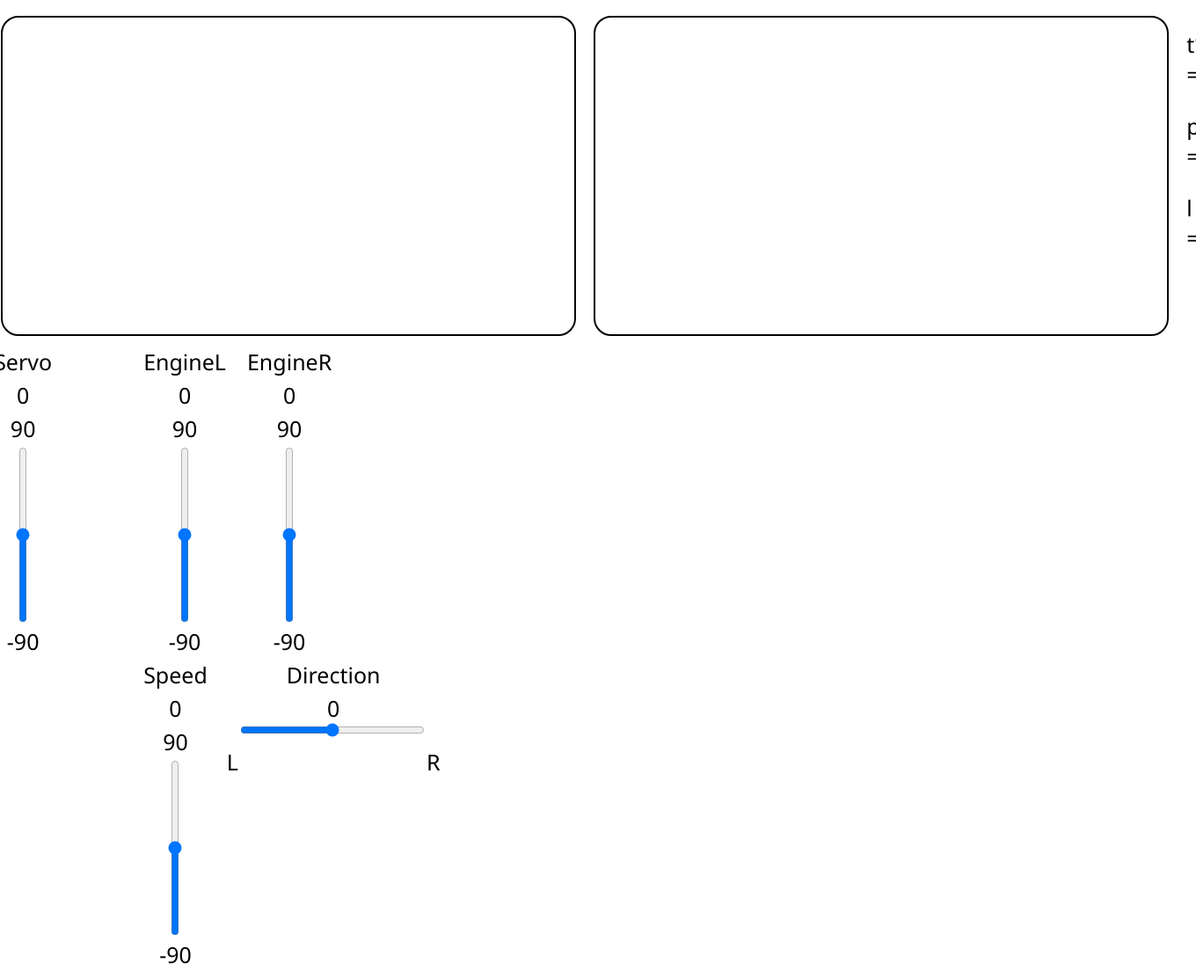
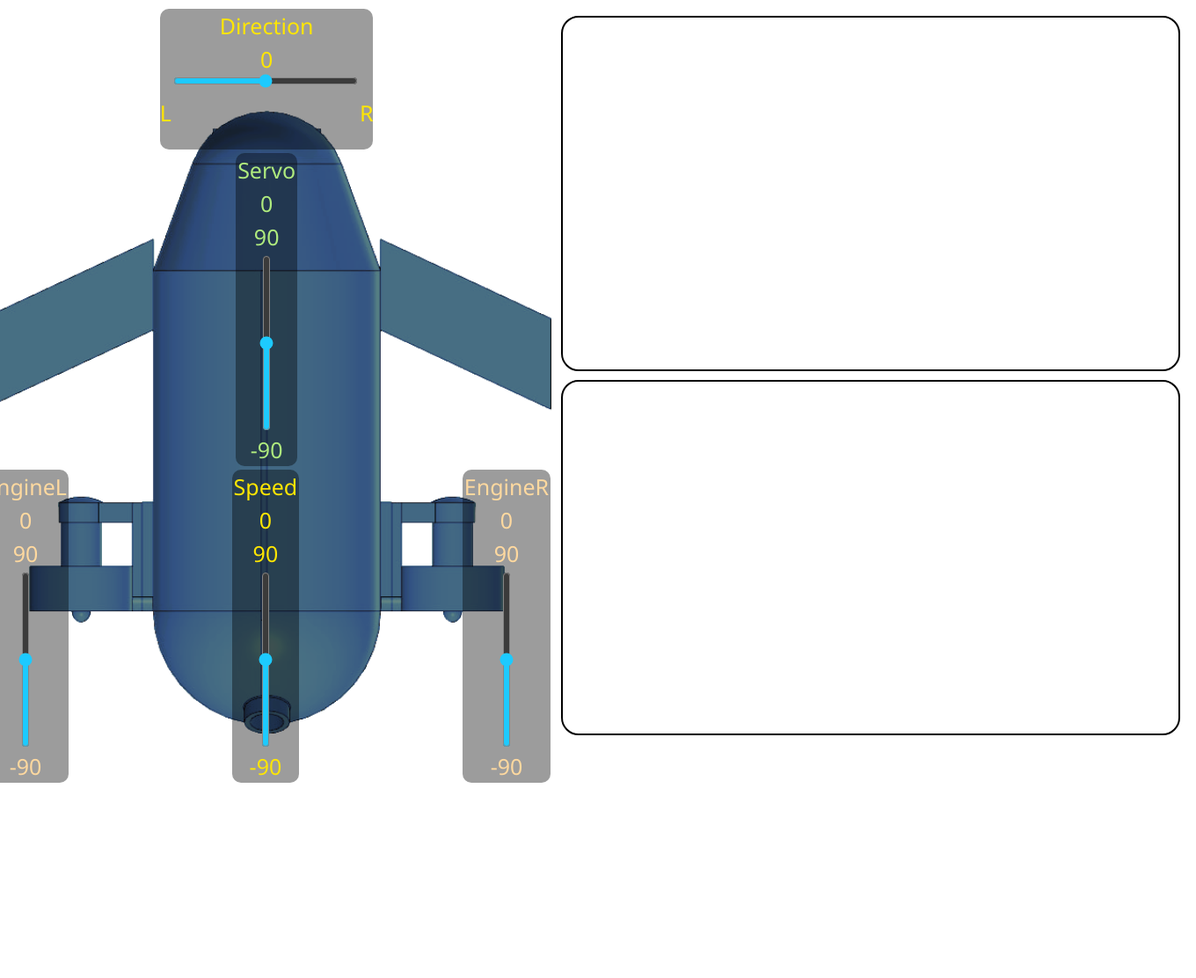
Before and after one commit to vasuy4/FlaskDron, a Flask app: page / in a window 1360 px wide; the page is wider, and only the part inside the window is pictured. Shown: that part at 88% size. After the commit the page ends 890 px from the top of that part, so only its background shows below. Run offline with Flask 3, Linux system fonts and the light colour scheme.

Commit message:
add some styles for main page

```diff
--- a/static/css/style.css
+++ b/static/css/style.css
@@ -17,10 +17,15 @@ button {
     justify-content: center;
 }
 
+.control {
+    display: flex;
+}
+
 .controlChild {
     width: 650px;
     display: flex;
-    justify-content: center
+    justify-content: center;
+    flex-direction: column;
 }
 
 .leftRight {
@@ -31,18 +36,14 @@ button {
 
 .monitor {
     margin: 10px;
-    width: 650px;
-    height: 360px;
+    width: 700px;
+    height: 400px;
     border: 2px solid black;
     border-radius: 20px;
     display: flex;
     justify-content: center;
     align-items: center;
     overflow: hidden; /* Добавляем, чтобы GIF не выходил за пределы блока */
-}
-
-.monitors {
-    display: flex;
 }
 
 .monitor img {
@@ -83,6 +84,12 @@ button {
 
 .control_engines {
     display: flex;
+    justify-content: space-between;
+}
+
+.control_servoDir {
+    display: flex;
+    justify-content: center;
 }
 
 .control_speed_direction {
@@ -120,3 +127,37 @@ button {
     height: 200px; /* Увеличиваем высоту для лучшего отображения */
     padding: 0 5px;
 }
+
+.absolute {
+    position: absolute;
+}
+
+.zindex {
+    z-index: -1;
+}
+
+.dronImg {
+    margin-top: 60px;
+    width: 650px;
+}
+
+input[type=range] {
+    accent-color: rgb(29, 202, 255);
+}
+
+.servoWordControl {
+    color: rgb(175, 235, 126);
+}
+
+.engineWordControl {
+    color: rgb(255, 217, 159);
+}
+
+.spdrWordControl {
+    color: rgb(255, 230, 2);
+}
+
+.backgroundColor {
+    background-color: rgba(0, 0, 0, 0.39);
+    border-radius: 10px;
+}
--- a/templates/index.html
+++ b/templates/index.html
@@ -13,6 +13,62 @@
   <body>
     <div class="controlPanel">
       <div class="control">
+        <div class="controlChild">
+          <img src="../static/images/Dron.png" alt="dron" class="absolute zindex dronImg">
+
+          <div class="control_servoDir margin2">
+            <div class="control_direction backgroundColor">
+              <p class="margin2 spdrWordControl">Direction</p>
+              <p class="margin2 spdrWordControl"><span id="slider_value_direction">0</span></p>
+              <div class="flex">
+                <p class="spdrWordControl">L</p>
+                <input type="range" min="-90" max="90" id="slider_direction" class="margin2 slider_horizontal" />
+                <p class="spdrWordControl">R</p>
+              </div>
+            </div>
+          </div>
+
+          <div class="control_servoDir margin2">
+            <div class="control_servo_engine backgroundColor">
+              <p class="margin2 servoWordControl">Servo</p>
+              <p class="margin2 servoWordControl"><span id="slider_value_servo">0</span></p>
+              <p class="margin2 servoWordControl">90</p>
+              <input type="range" min="-90" max="90" id="slider_servo" class="slider_servo_engine margin2 slider_vertical" />
+              <p class="margin2 servoWordControl">-90</p>
+            </div>
+          </div>
+
+          <div class="control_engines margin2">
+            <div class="control_servo_engine backgroundColor">
+              <p class="margin2 engineWordControl">EngineL</p>
+              <p class="margin2 engineWordControl"><span id="slider_value_engine_left">0</span></p>
+              <p class="margin2 engineWordControl">90</p>
+              <input type="range" min="-90" max="90" id="slider_engine_left" class="slider_servo_engine margin2 slider_vertical" />
+              <p class="margin2 engineWordControl">-90</p>
+            </div>
+
+            <div class="control_speed backgroundColor">
+              <p class="margin2 spdrWordControl">Speed</p>
+              <p class="margin2 spdrWordControl"><span id="slider_value_speed">0</span></p>
+              <p class="margin2 spdrWordControl">90</p>
+              <input type="range" min="-90" max="90" id="slider_speed" class="slider_servo_engine margin2 slider_vertical" />
+              <p class="margin2 spdrWordControl">-90</p>
+            </div>
+
+            <div class="control_servo_engine backgroundColor">
+              <p class="margin2 engineWordControl">EngineR</p>
+              <p class="margin2 engineWordControl"><span id="slider_value_engine_right">0</span></p>
+              <p class="margin2 engineWordControl">90</p>
+              <input type="range" min="-90" max="90" id="slider_engine_right" class="slider_servo_engine margin2 slider_vertical" />
+              <p class="margin2 engineWordControl">-90</p>
+            </div>
+          </div>
+
+          <div class="controlChild">
+
+          </div>
+        </div>
+
         <div class="monitors">
           <div class="monitor">
   <!--            <img src="{{ url_for('static', filename='images/dron.gif') }}" alt="dron"> Видео-->
@@ -21,60 +77,7 @@
             <!--            <img src="{{ url_for('static', filename='images/dron.gif') }}" alt="dron"> Положение дрона-->
           </div>
         </div>
-        <div class="controlChild">
 
-          <div class="control_servo_engine">
-            <p class="margin2">Servo</p>
-            <p class="margin2"><span id="slider_value_servo">0</span></p>
-            <p class="margin2">90</p>
-            <input type="range" min="-90" max="90" id="slider_servo" class="slider_servo_engine margin2 slider_vertical" />
-            <p class="margin2">-90</p>
-          </div>
-
-          <div class="control_block">
-            <div class="control_engines">
-              <div class="control_servo_engine">
-                <p class="margin2">EngineL</p>
-                <p class="margin2"><span id="slider_value_engine_left">0</span></p>
-                <p class="margin2">90</p>
-                <input type="range" min="-90" max="90" id="slider_engine_left" class="slider_servo_engine margin2 slider_vertical" />
-                <p class="margin2">-90</p>
-              </div>
-
-              <div class="control_servo_engine margin_left20">
-                <p class="margin2">EngineR</p>
-                <p class="margin2"><span id="slider_value_engine_right">0</span></p>
-                <p class="margin2">90</p>
-                <input type="range" min="-90" max="90" id="slider_engine_right" class="slider_servo_engine margin2 slider_vertical" />
-                <p class="margin2">-90</p>
-              </div>
-            </div>
-
-            <div class="control_speed_direction">
-              <div class="control_speed">
-                <p class="margin2">Speed</p>
-                <p class="margin2"><span id="slider_value_speed">0</span></p>
-                <p class="margin2">90</p>
-                <input type="range" min="-90" max="90" id="slider_speed" class="slider_servo_engine margin2 slider_vertical" />
-                <p class="margin2">-90</p>
-              </div>
-
-              <div class="control_direction margin_left20">
-                <p class="margin2">Direction</p>
-                <p class="margin2"><span id="slider_value_direction">0</span></p>
-                <div class="flex">
-                  <p>L</p>
-                  <input type="range" min="-90" max="90" id="slider_direction" class="margin2 slider_horizontal" />
-                  <p>R</p>
-                </div>
-              </div>
-            </div>
-          </div>
-
-          <div class="controlChild">
-
-          </div>
-        </div>
       </div>
 
       <div class="sensorsData">
```
Also changed, not shown: IMG_5736.jpeg (deleted), static/images/Dron — копия.png (added), static/images/Dron.png (added).
